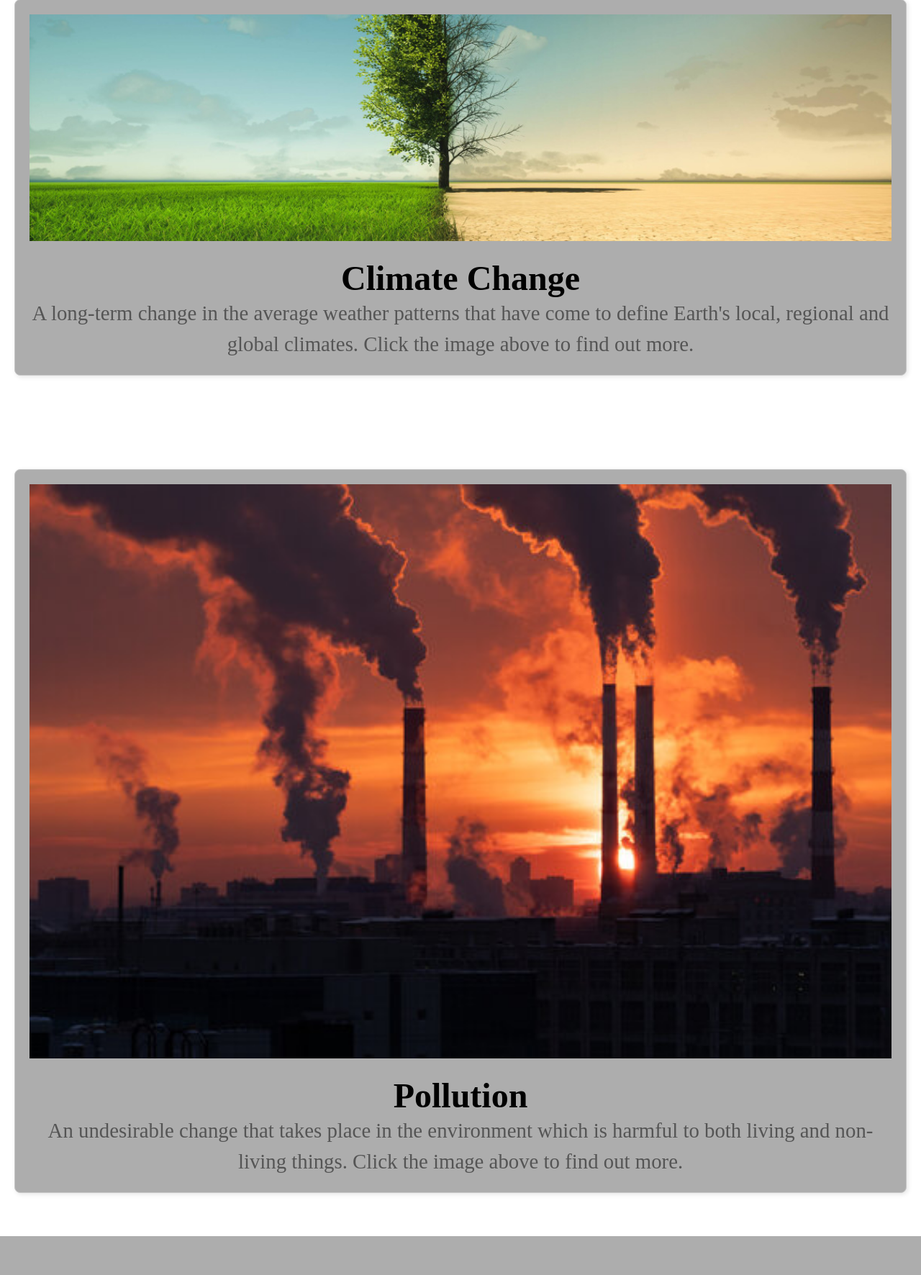
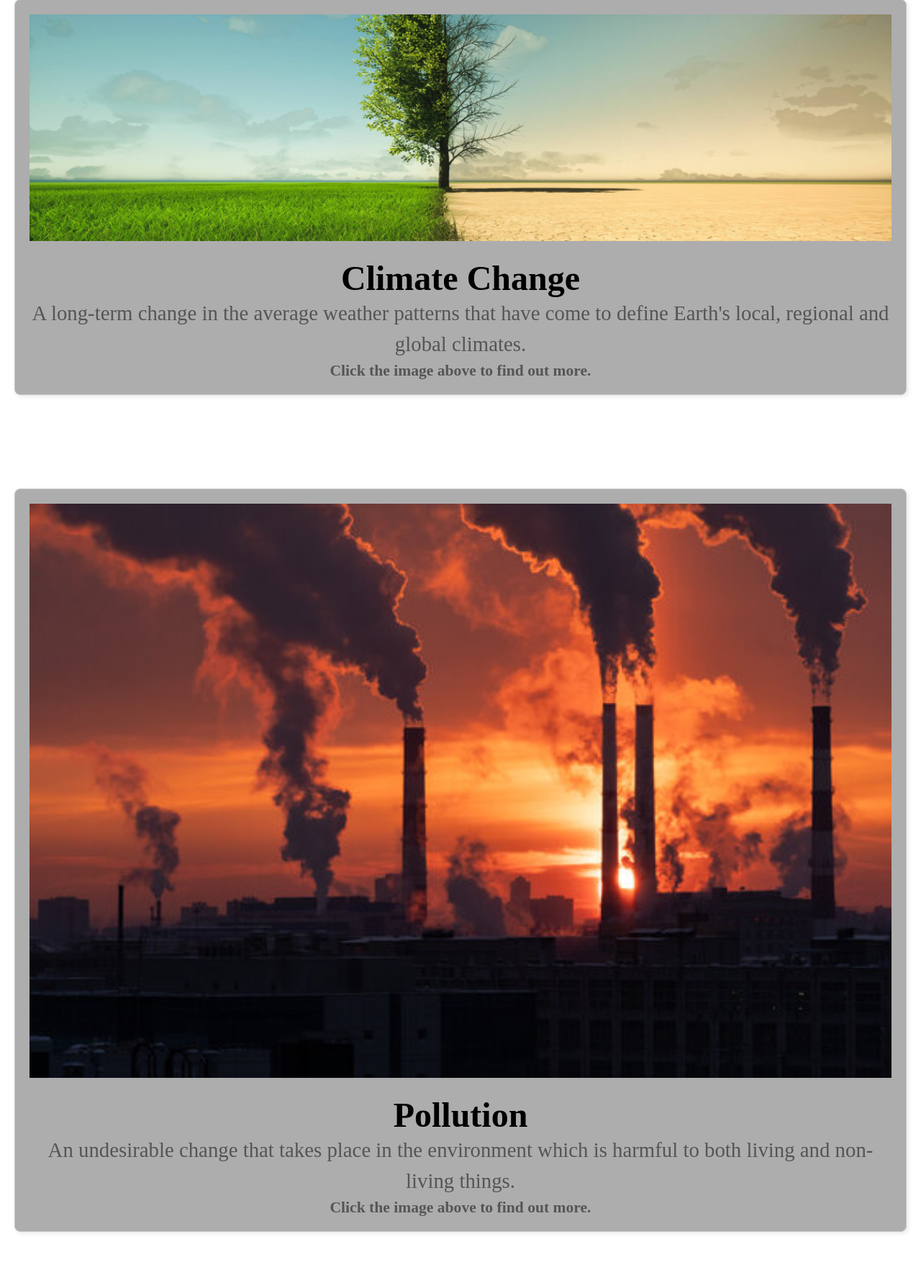
Before and after one commit to w1883045/eLife, a PHP site: page / in a window 1280 px wide. Shown: the part 388-2160 px from the top of the page at 72% size. Before the commit the page ends 2106 px from the top, so only its background shows below. Run offline with PHP 8.4, Linux system fonts and the light colour scheme.

Commit message:
Add files via upload

```diff
--- a/index.html
+++ b/index.html
@@ -46,7 +46,8 @@
             </a>
             <p class="image-text">
                 <span class="title">Climate Change</span><br>
-                <span class="sub-text"> A long-term change in the average weather patterns that have come to define Earth's local, regional and global climates. Click the image above to find out more.</span>
+                <span class="sub-text"> A long-term change in the average weather patterns that have come to define Earth's local, regional and global climates.</span><br>
+                <span class="small-text">Click the image above to find out more.</span>
             </p>
         </div>
     </div>
@@ -58,7 +59,8 @@
             </a>
             <p class="image-text">
                 <span class="title">Pollution</span><br>
-                <span class="sub-text"> An undesirable change that takes place in the environment which is harmful to both living and non-living things. Click the image above to find out more.</span>
+                <span class="sub-text"> An undesirable change that takes place in the environment which is harmful to both living and non-living things.</span><br>
+                <span class="small-text">Click the image above to find out more.</span>
             </p>
         </div>
     </div>
--- a/style.css
+++ b/style.css
@@ -176,6 +176,12 @@ nav ul li a:hover {
     color: #555;
 }
 
+.image-text .small-text {
+    font-size: 0.9em;
+    color: #555;
+    margin-top: 10px;
+}
+
 .pollution-image {
     max-width: 500px;
 }
```
